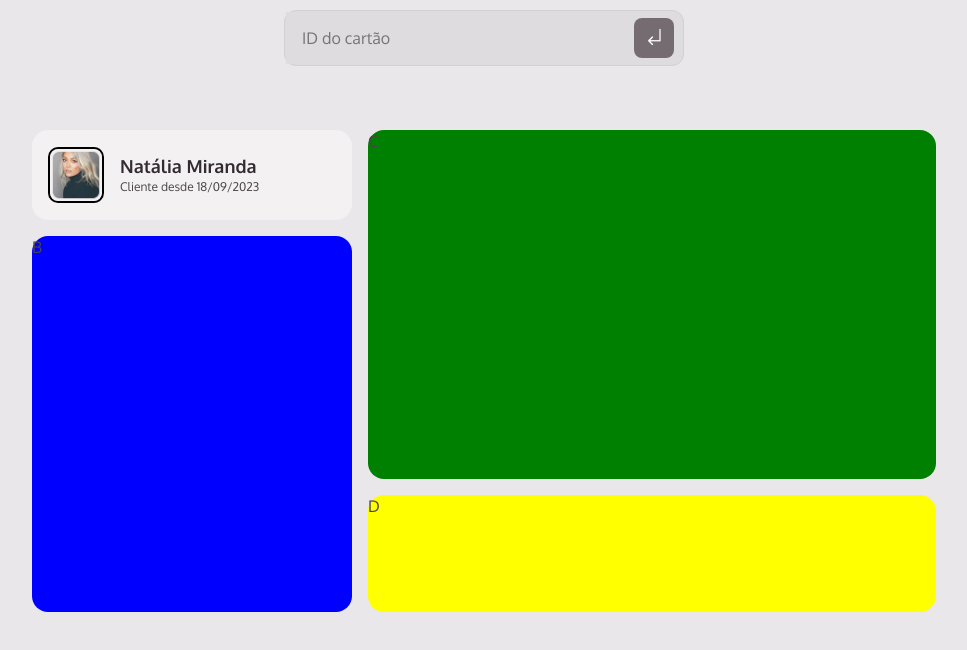
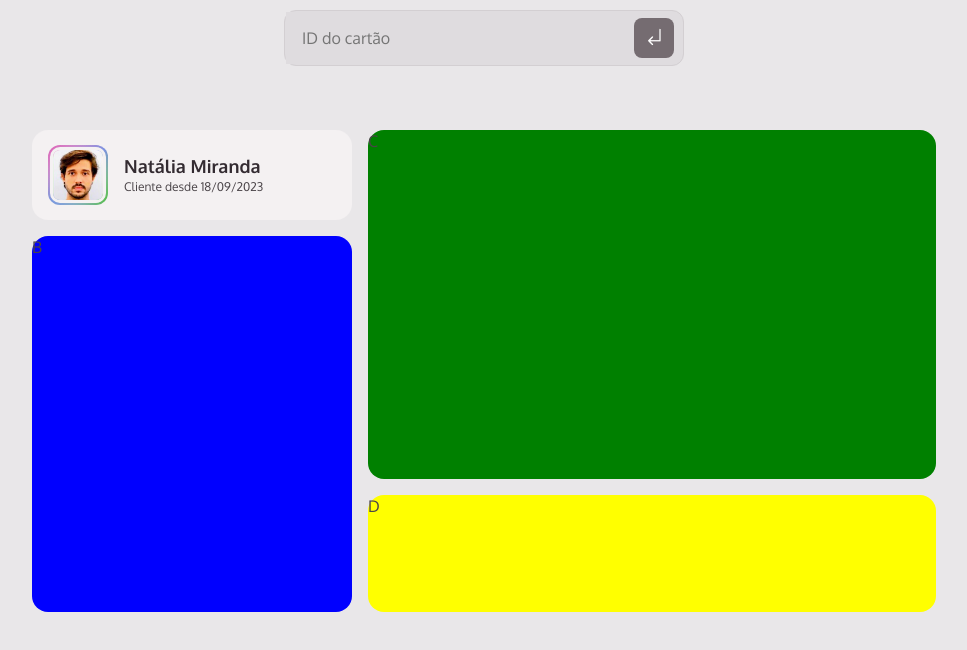
Before and after one commit to Cassiano26/member_club, a plain HTML site: page index.html in a window 1280 px wide. Shown: the part 126-776 px from the top of the page, without its empty margins (156-1123 px from the left). Drawn offline with Linux system fonts and the light colour scheme.

Commit message:
style: add profile class styles.

```diff
--- a/index.html
+++ b/index.html
@@ -24,7 +24,9 @@
     </form>
     <section class="home">
       <div class="profile">
-        <img src="./src/assets/Picture.png" alt="">
+        <div class="gradientProfile">
+          <img src="./src/assets/Picture.jpeg" alt="">
+        </div>
         <div>
           <h4>Natália Miranda</h4>
           <h5>Cliente desde 18/09/2023</h5>
--- a/src/styles/searchForm.css
+++ b/src/styles/searchForm.css
@@ -69,10 +69,42 @@
   grid-area: a;
   background-color: var(--gray-100);
 
+  .gradientProfile {
+    display: flex;
+    align-items: center;
+    justify-content: center;
+
+    width: 60px;
+    height: 60px;
+
+    border-radius: 12px;
+
+    background: linear-gradient(135deg, #D658B3, rgba(0, 0, 0, 0) 50%),
+                linear-gradient(45deg, #698DD9, rgba(0, 0, 0, 0) 50%),
+                linear-gradient(315deg, #45B442, rgba(0, 0, 0, 0) 50%),
+                linear-gradient(225deg, #6B84DE, rgba(0, 0, 0, 0) 50%);
+
+
+
+    /* background: linear-gradient(0deg, #AF74DE, #AF74DE, 70%),
+                linear-gradient(45deg, #6B84DE, #6B84DE, 70%),
+                linear-gradient(90deg, #5DCAB7, #5DCAB7, 70%),
+                linear-gradient(135deg, #45B442, #45B442, 70%),
+                linear-gradient(180deg, #5EC6B9, #5EC6B9, 70%),
+                linear-gradient(225deg, #698DD9, #698DD9, 70%),
+                linear-gradient(270deg, #B173DC, #B173DC, 70%),
+                linear-gradient(315deg, #D658B3, #D658B3, 70%); */
+
+
+
+
+
+  }
+
   img {
-    width: 3.5rem;
-    height: 3.5rem;
-    border: 2px solid black;
+    width: 56px;
+    height: 56px;
+    border: 3px solid var(--gray-100);
     border-radius: 10px;
   }
 
```
Also changed, not shown: src/assets/Picture.jpeg (added), src/assets/Picture.png (deleted).
